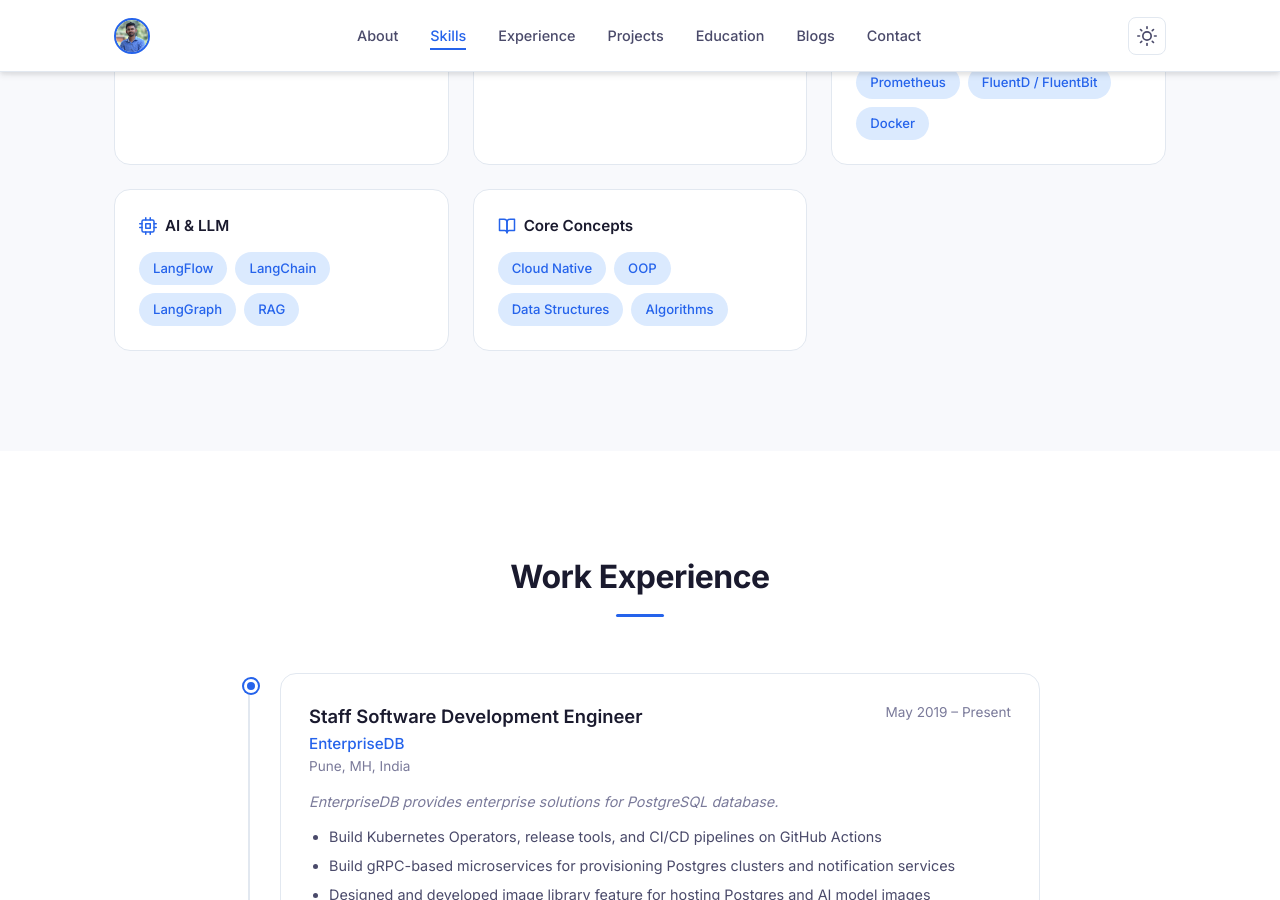
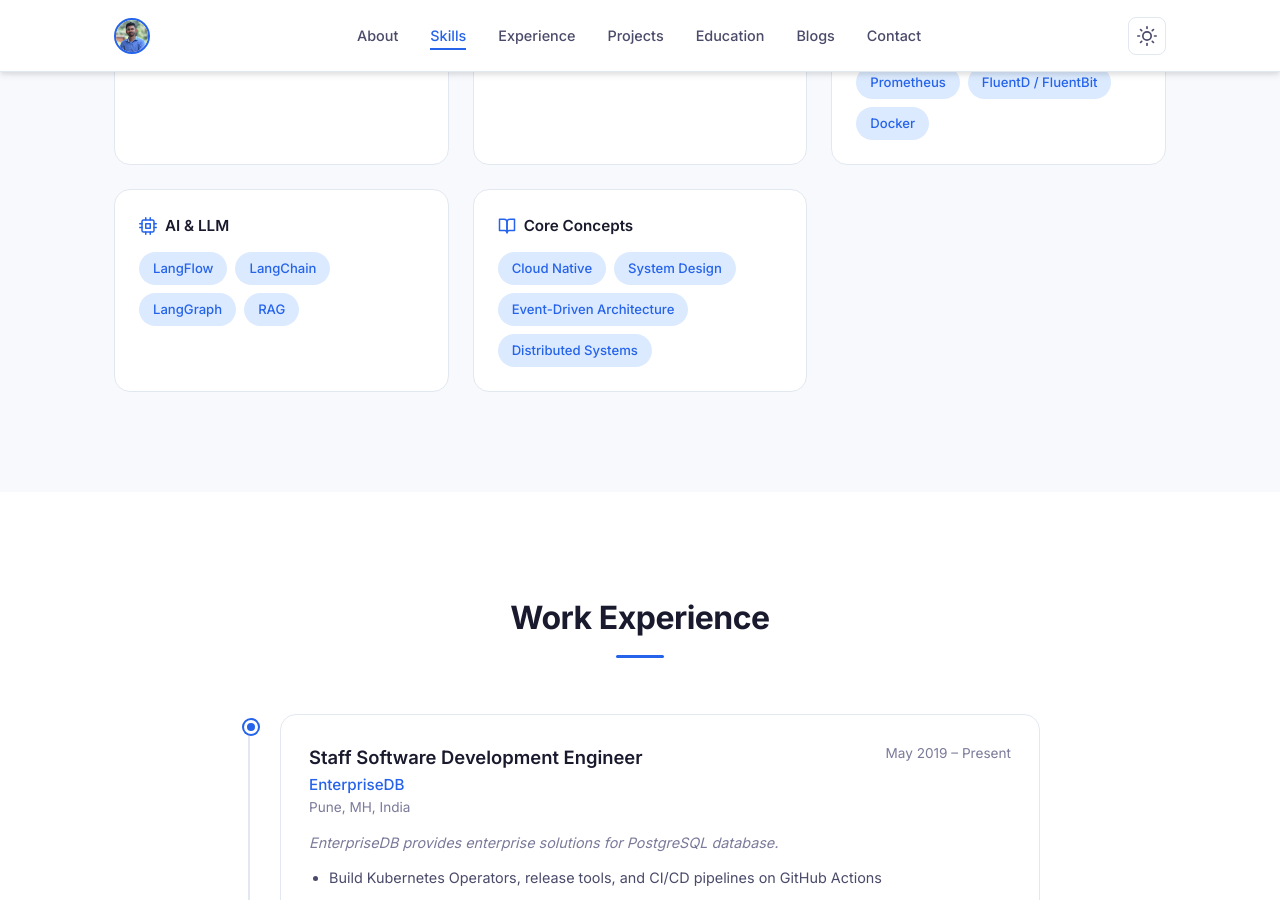
Before and after one commit to dhope-nagesh/dhope-nagesh.github.io, a Jekyll site: the page built from index.html, in a window 1280 px wide and 900 px high, scrolled down 2543 px. Built offline with Jekyll 4.4.1, drawn with Linux system fonts in a browser that asks for light colours.

Commit message:
update skill

```diff
--- a/index.html
+++ b/index.html
@@ -213,9 +213,9 @@ layout: null
                     <h3><svg xmlns="http://www.w3.org/2000/svg" width="18" height="18" viewBox="0 0 24 24" fill="none" stroke="currentColor" stroke-width="2" stroke-linecap="round" stroke-linejoin="round"><path d="M2 3h6a4 4 0 0 1 4 4v14a3 3 0 0 0-3-3H2z"/><path d="M22 3h-6a4 4 0 0 0-4 4v14a3 3 0 0 1 3-3h7z"/></svg> Core Concepts</h3>
                     <div class="skill-tags">
                         <a href="https://www.cncf.io" target="_blank" rel="noopener" class="skill-tag">Cloud Native</a>
-                        <span class="skill-tag">OOP</span>
-                        <span class="skill-tag">Data Structures</span>
-                        <span class="skill-tag">Algorithms</span>
+                        <span class="skill-tag">System Design</span>
+                        <span class="skill-tag">Event-Driven Architecture</span>
+                        <span class="skill-tag">Distributed Systems</span>
                     </div>
                 </div>
             </div>
```
